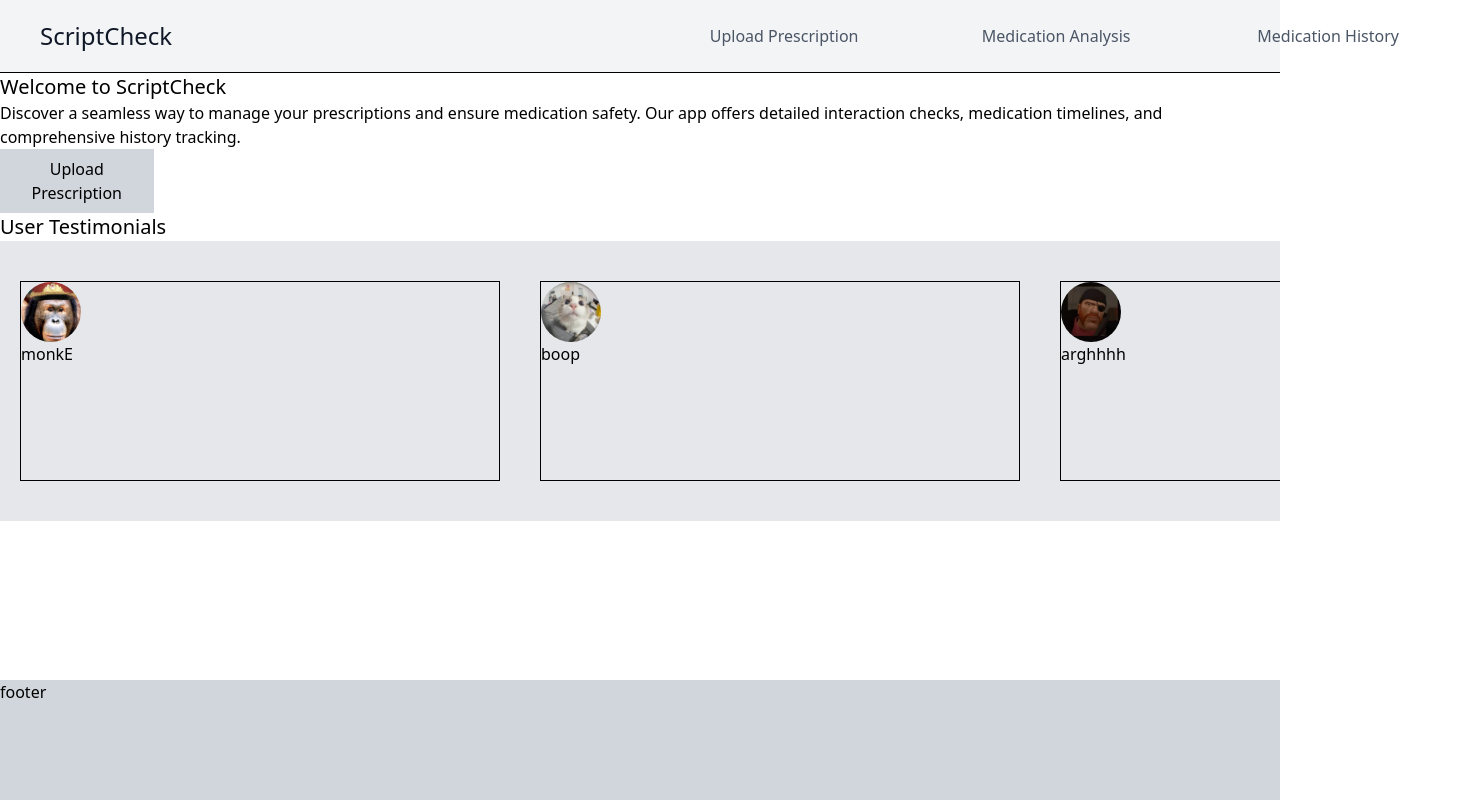
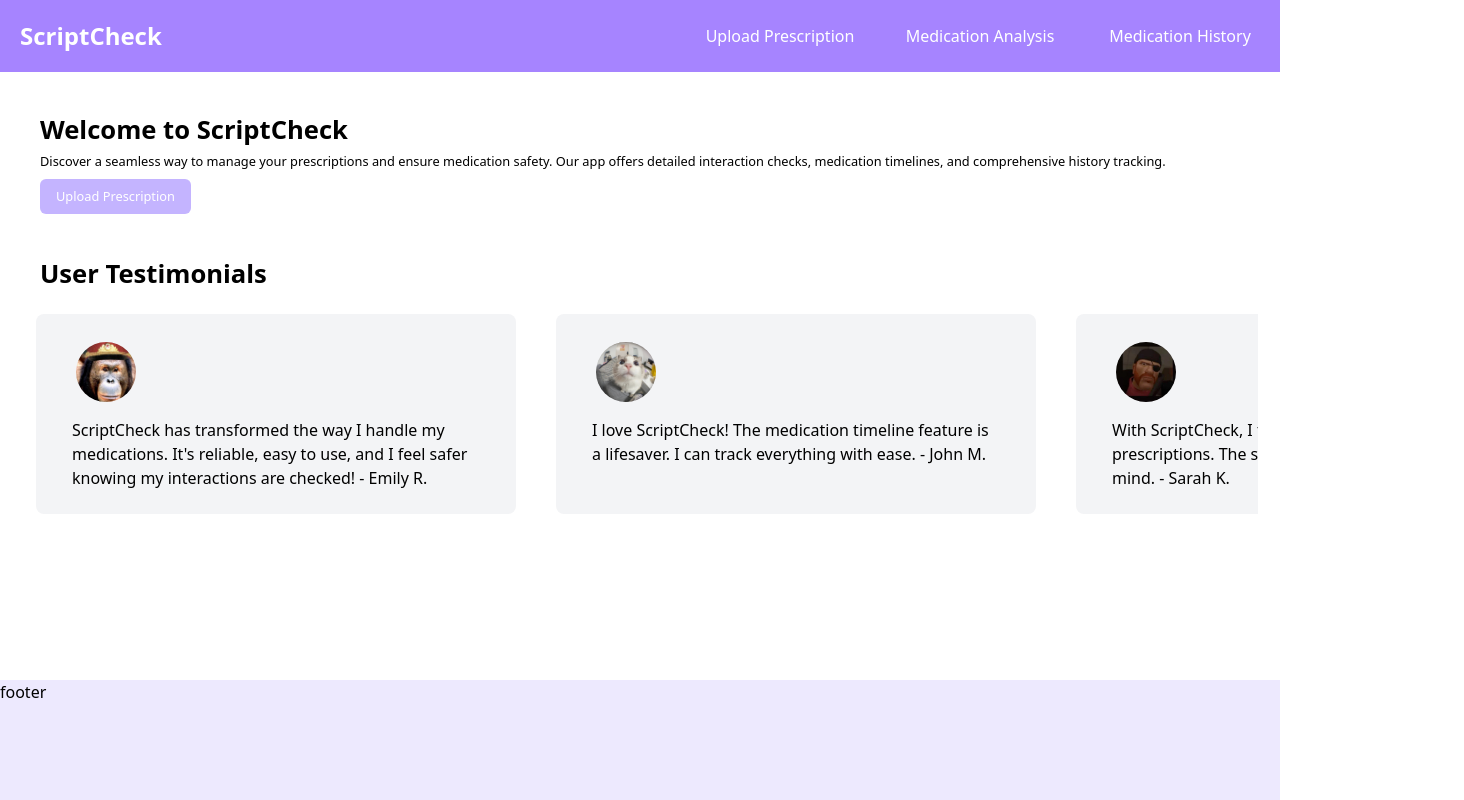
Before and after one commit to ad1tyq/PrescriptCheck, a React (Vite) app in the folder frontend/: page / in a window 1280 px wide. Shown: the whole page, 1464 px wide, since content can reach past the window. Built offline with nearby package versions, Linux system fonts and the light colour scheme.

Commit message:
styled the website

```diff
--- a/frontend/data/testimonial.js
+++ b/frontend/data/testimonial.js
@@ -2,21 +2,21 @@ export const UserTestimonials = [
     {
         id: 1,
         image: "../users/image\ copy\ 2.png",
-        review: "monkE",
+        review: "ScriptCheck has transformed the way I handle my medications. It's reliable, easy to use, and I feel safer knowing my interactions are checked! - Emily R.",
     },
     {
         id: 2,
         image: "../users/image\ copy\ 3.png",
-        review: "boop",
+        review: "I love ScriptCheck! The medication timeline feature is a lifesaver. I can track everything with ease. - John M.",
     },
     {
         id: 3,
         image: "../users/image\ copy.png",
-        review: "arghhhh",
+        review: "With ScriptCheck, I feel more in control of my prescriptions. The safety checks give me peace of mind. - Sarah K.",
     },
     {
         id: 4,
         image: "../users/image.png",
-        review: "wand sum vodka?",
+        review: "After using ScriptCheck, I feel more in control of my health. The safety checks and detailed information give me peace of mind, knowing I'm making informed decisions about my medications. - David Chen After using ScriptCheck, I feel more in control of my health. The safety checks and detailed information give me peace of mind, knowing I'm making informed decisions about my medications. - David Chen",
     },
 ]
--- a/frontend/src/components/footer.jsx
+++ b/frontend/src/components/footer.jsx
@@ -1,7 +1,7 @@
 function Footer(){
     return(
         <>
-        <div className="absolute w-[100%] h-[15%] bottom-0 bg-gray-300 justify-baseline">
+        <div className="absolute w-[100%] h-[15%] bottom-0 bg-violet-100 justify-baseline">
             footer
         </div>
         </>
--- a/frontend/src/components/navbar.jsx
+++ b/frontend/src/components/navbar.jsx
@@ -2,11 +2,11 @@ function Navbar(){
     return(
         <>
         {/* navbar */}
-        <nav className="flex bg-gray-100 text-md px-10 py-5 border-0 border-b-1">
+        <nav className="flex justify-between bg-violet-400 text-md p-5">
             {/* logo */}
-            <a className="text-gray-900 text-2xl" href="/">ScriptCheck</a>
+            <a className="text-white font-semibold text-2xl" href="/">ScriptCheck</a>
             {/* navbar links */}
-            <ul className="flex ml-119">
+            <ul className="flex gap-10">
                 <CustomLink href="/upload">Upload Prescription</CustomLink>
                 <CustomLink href="/analysis">Medication Analysis</CustomLink>
                 <CustomLink href="/history">Medication History</CustomLink>
@@ -21,7 +21,7 @@ function CustomLink({href, children, ...props}){
         <>
         {/* navbar link component */}
         {/* if active ? css1 : css2 (for every other link) */}
-        <li className={path === href ? "text-gray-900 w-[17rem] hover:underline justify-center pt-1 flex" : "hover:text-gray-900 pt-1 hover:underline text-gray-600 w-[17rem] justify-center flex"}>
+        <li className={path === href ? "text-white font-bold duration-50 w-[10rem] justify-center pt-1 flex" : "text-white hover:font-bold pt-1 duration-50 w-[10rem] justify-center flex"}>
             <a href={href} {...props}>{children}</a>
         </li>
         </>
--- a/frontend/src/components/testimonialCard.jsx
+++ b/frontend/src/components/testimonialCard.jsx
@@ -5,10 +5,10 @@ const TestimonialCard = ({image, review}) => {
     // individual card
     return(
         <>
-        <div className="min-w-[30rem] h-50 border">
+        <div className="min-w-[30rem] rounded-lg overflow-y-scroll h-50 bg-gray-100 p-5 pt-3" style={{scrollbarWidth:"none"}}>
             <img src={image} alt="user testimonial"
-            className="h-15 w-15 rounded-[50px] object-cover"/>
-            <h3>{review}</h3>
+            className="h-15 ml-5 my-4 w-15 rounded-[50px] object-cover"/>
+            <h3 className="mx-4 mt-2">{review}</h3>
         </div>
         </>
     )
@@ -19,9 +19,9 @@ function TestCardContainer(){
         <>
         {/* entire component */}
         <div className="flex flex-col">
-            <h1 className="text-xl">User Testimonials</h1>
+            <h1 className="text-lg ml-10 -mb-5 text-[clamp(1.5rem,2vw,2rem)] font-semibold">User Testimonials</h1>
             {/* card container */}
-            <div className="flex overflow-x-scroll w-[100%] gap-10 py-10 px-5 bg-gray-200"
+            <div className="flex mx-4 rounded-lg overflow-x-scroll w-[97%] gap-10 py-10 px-5"
             style={{scrollbarWidth: 'none'}}>
                 {/* mapping array data for each card */}
                 {UserTestimonials.map((card) => (
--- a/frontend/src/components/welcome.jsx
+++ b/frontend/src/components/welcome.jsx
@@ -1,14 +1,16 @@
-import UploadPage from "../app/upload/page.jsx"
-function Welcome(){
+import React from 'react';
 
-    return(
+function Welcome()
+{
+    return (
         <>
-        <div className="flex flex-col">
-            <h1 className="text-xl">Welcome to ScriptCheck</h1>
-            <p>Discover a seamless way to manage your prescriptions and ensure medication safety. Our app offers detailed interaction checks, medication timelines, and comprehensive history tracking.</p>
-            <button className="bg-gray-300 w-[12%] p-2 cursor-pointer" onClick={()=>window.location.pathname = "/upload"}>Upload Prescription</button>
-        </div>
+            <div className="flex flex-col mx-10 my-10">
+                <h1 className="text-xl text-[clamp(1.5rem,2vw,2rem)] font-semibold">Welcome to ScriptCheck</h1>
+                <p className="mb-1 text-[clamp(10px,_1vw,_2vw)] mt-1">Discover a seamless way to manage your prescriptions and ensure medication safety. Our app offers detailed interaction checks, medication timelines, and comprehensive history tracking.</p>
+                <button className="bg-violet-300 w-fit cursor-pointer text-[clamp(10px,_1vw,_2vw)] py-2 px-4 rounded-md font-medium text-white mt-1 duration-300 hover:bg-violet-400" onClick={() => window.location.pathname = "/upload"}>Upload Prescription</button>
+            </div>
         </>
-    )
+    );
 }
+
 export default Welcome;
```
